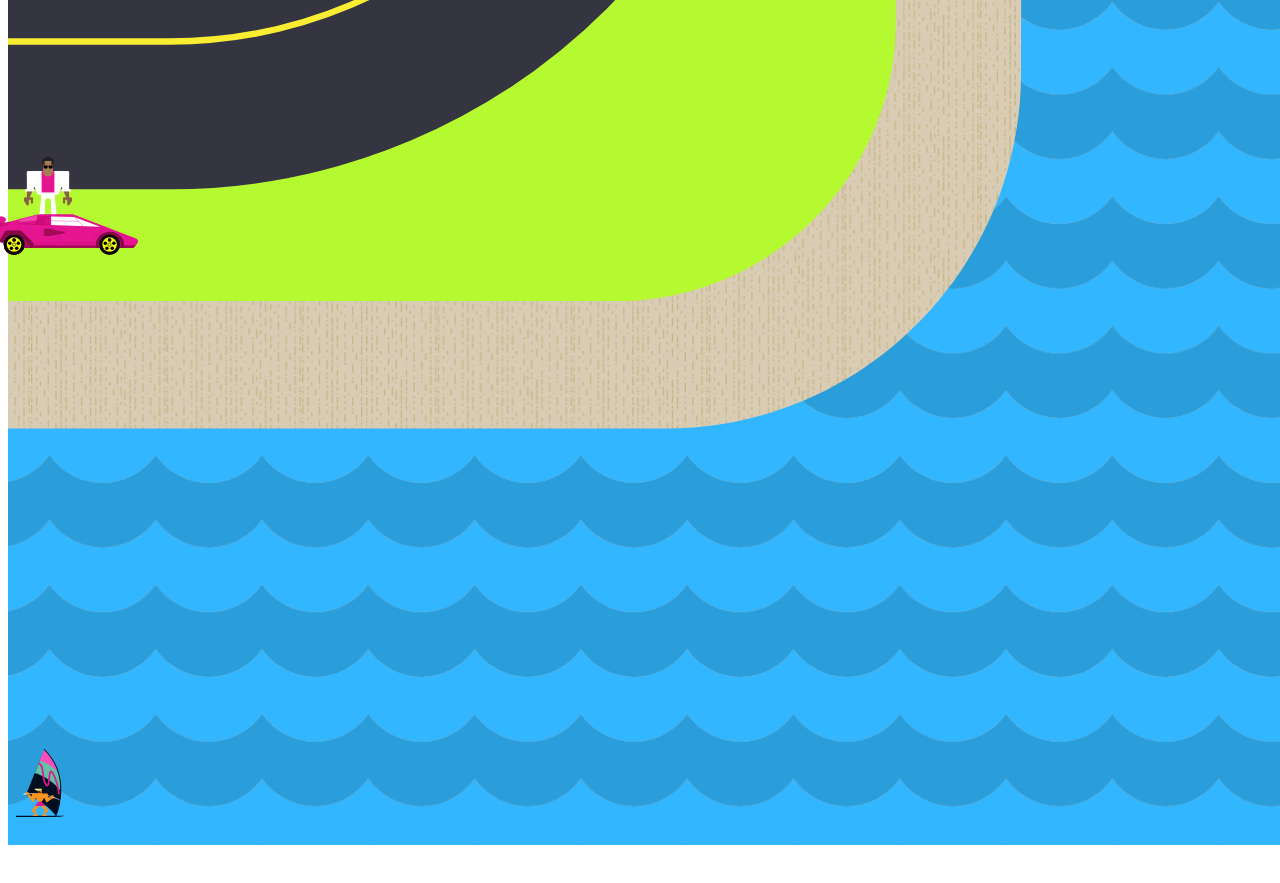
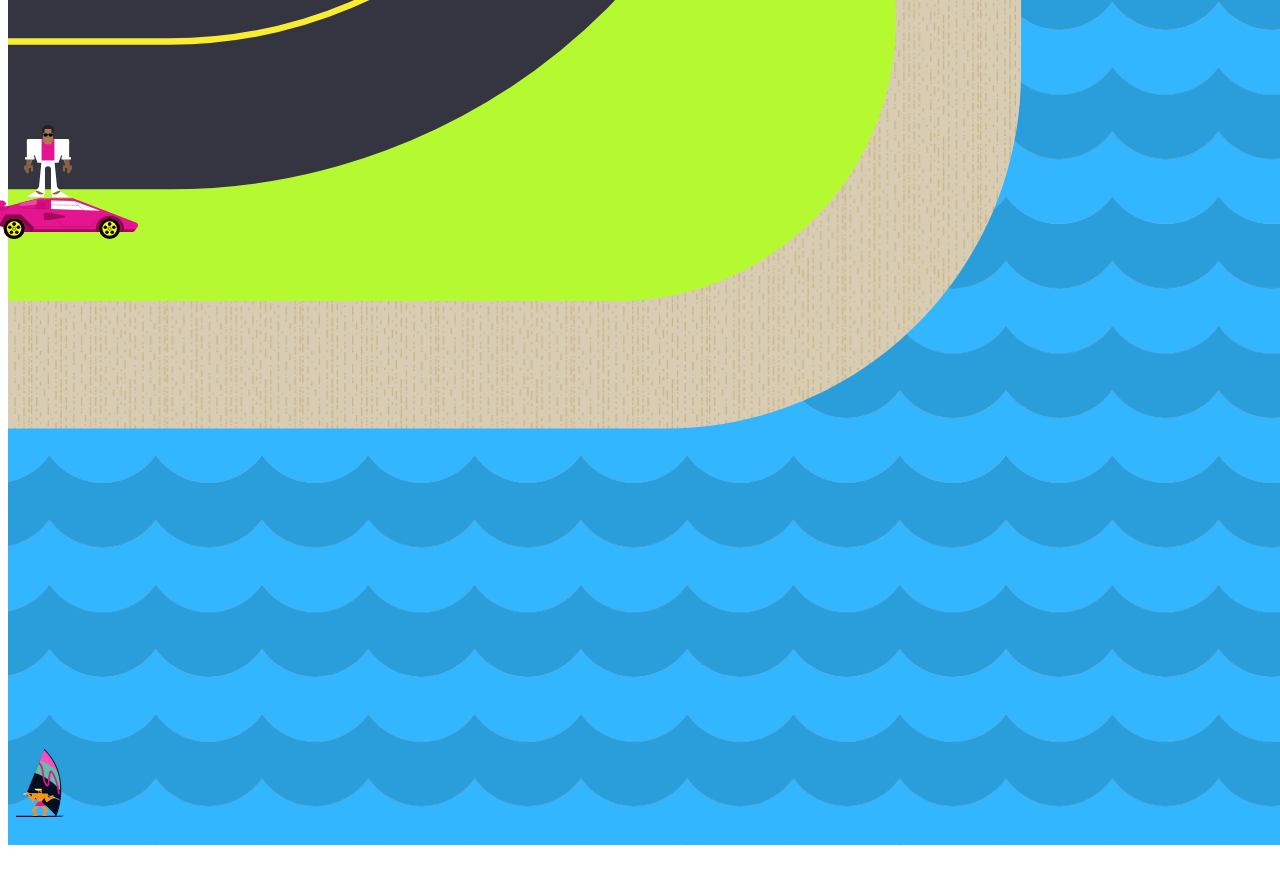
Before and after one commit to jnutt367/svg-gsap3-5-4-2021, a plain HTML site: page index.html in a window 1280 px wide. Shown: the part 3640-4523 px from the top of the page. Drawn offline with nearby package versions, Linux system fonts and the light colour scheme.

Commit message:
commit for better car and guy init placement

```diff
--- a/css/style.css
+++ b/css/style.css
@@ -12,14 +12,14 @@ html {
 #guy {
     position: relative;
     width: 3em;
-    top: -43em;
+    top: -45em;
     left: 1em;
 }
 
 #red-car {
     position: relative;
     width: 9.5em;
-    top: -41.4em;
+    top: -42.4em;
     left: -4em;
     z-index: 0;
 }
```
